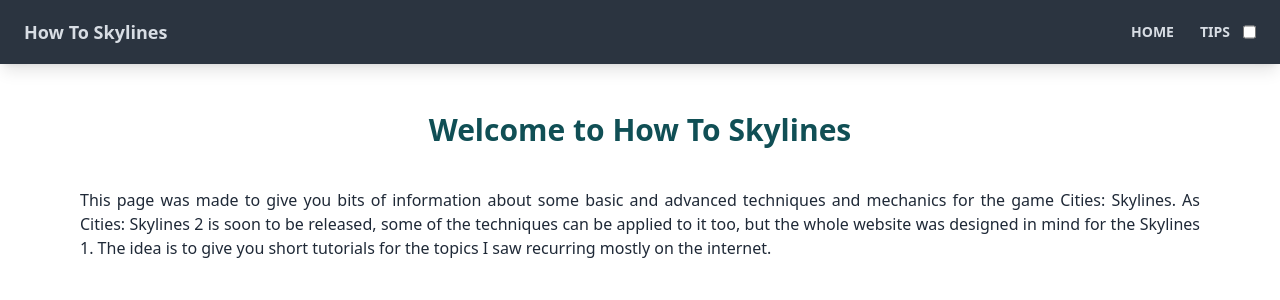
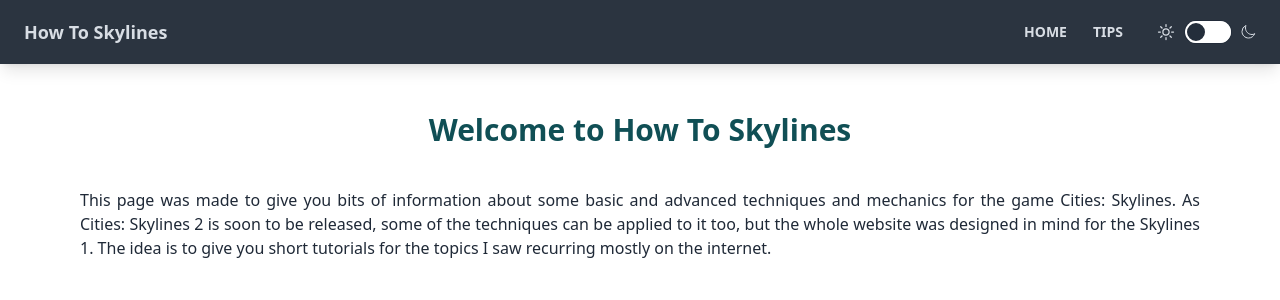
Before and after one commit to Vlad-404/howtoskylines, a React (Create React App) app: page / in a window 1280 px wide. Shown: the top 300 px of the page. Built offline with nearby package versions, Linux system fonts and the light colour scheme.

Commit message:
Add toggle button for dark mode

```diff
--- a/src/components/layout/Navbar.jsx
+++ b/src/components/layout/Navbar.jsx
@@ -14,14 +14,27 @@
           </Link>
         </div>
         <div className="flex-1 px-2 mx-2">
-          <div className="flex justify-end">
+          <div className="flex justify-end items-center">
             <Link to="/" className="btn btn-ghost btn-sm rounded-btn">
               Home
             </Link>
             <Link to="/tips" className="btn btn-ghost btn-sm rounded-btn">
               Tips
             </Link>
-            <input type="checkbox" role="switch" className=""/>
+
+            {/* Sun icon for dark mode toggle - source Heroicons: https://heroicons.com/ */}
+            <svg xmlns="http://www.w3.org/2000/svg" fill="none" viewBox="0 0 24 24" strokeWidth={1.5} stroke="currentColor" className="ml-5 w-5 h-5">
+              <path strokeLinecap="round" strokeLinejoin="round" d="M12 3v2.25m6.364.386l-1.591 1.591M21 12h-2.25m-.386 6.364l-1.591-1.591M12 18.75V21m-4.773-4.227l-1.591 1.591M5.25 12H3m4.227-4.773L5.636 5.636M15.75 12a3.75 3.75 0 11-7.5 0 3.75 3.75 0 017.5 0z" />
+            </svg>
+
+            {/* Dark mode toggle switch */}
+            <input type="checkbox" role="switch" className="toggle ml-2"/>
+
+            {/* Moon icon for dark mode toggle - source Heroicons: https://heroicons.com/ */}
+            <svg xmlns="http://www.w3.org/2000/svg" fill="none" viewBox="0 0 24 24" strokeWidth={1.5} stroke="currentColor" className="ml-2 w-4 h-4">
+              <path strokeLinecap="round" strokeLinejoin="round" d="M21.752 15.002A9.718 9.718 0 0118 15.75c-5.385 0-9.75-4.365-9.75-9.75 0-1.33.266-2.597.748-3.752A9.753 9.753 0 003 11.25C3 16.635 7.365 21 12.75 21a9.753 9.753 0 009.002-5.998z" />
+            </svg>
+
           </div>
         </div>
       </div>
```
